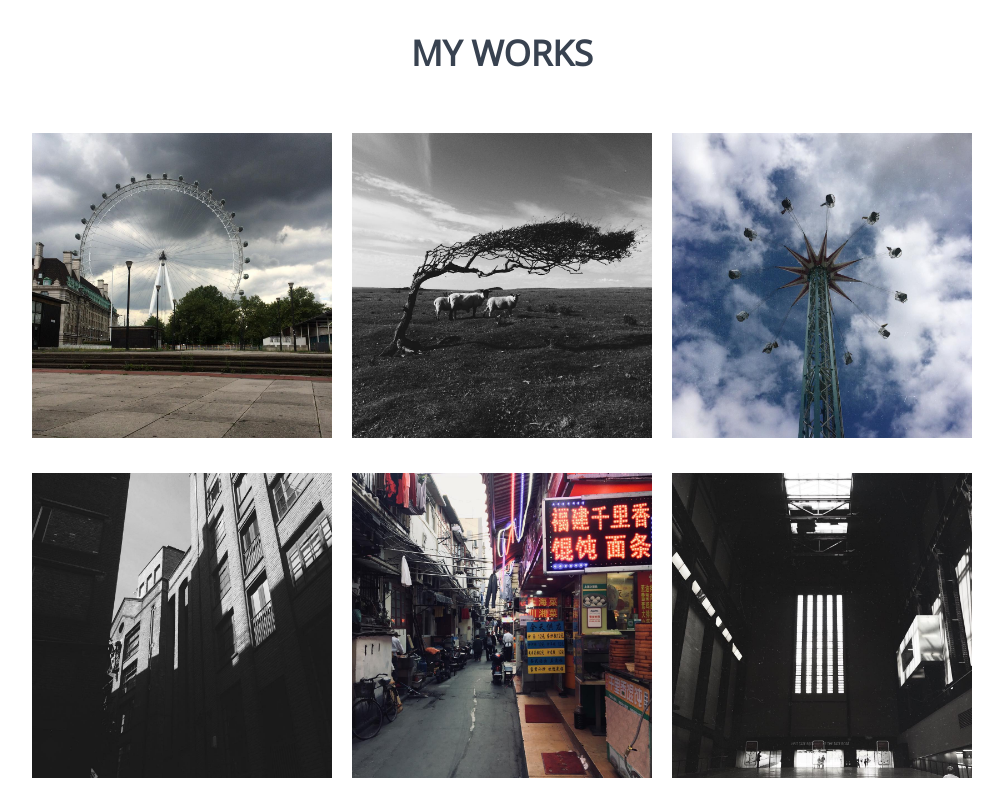
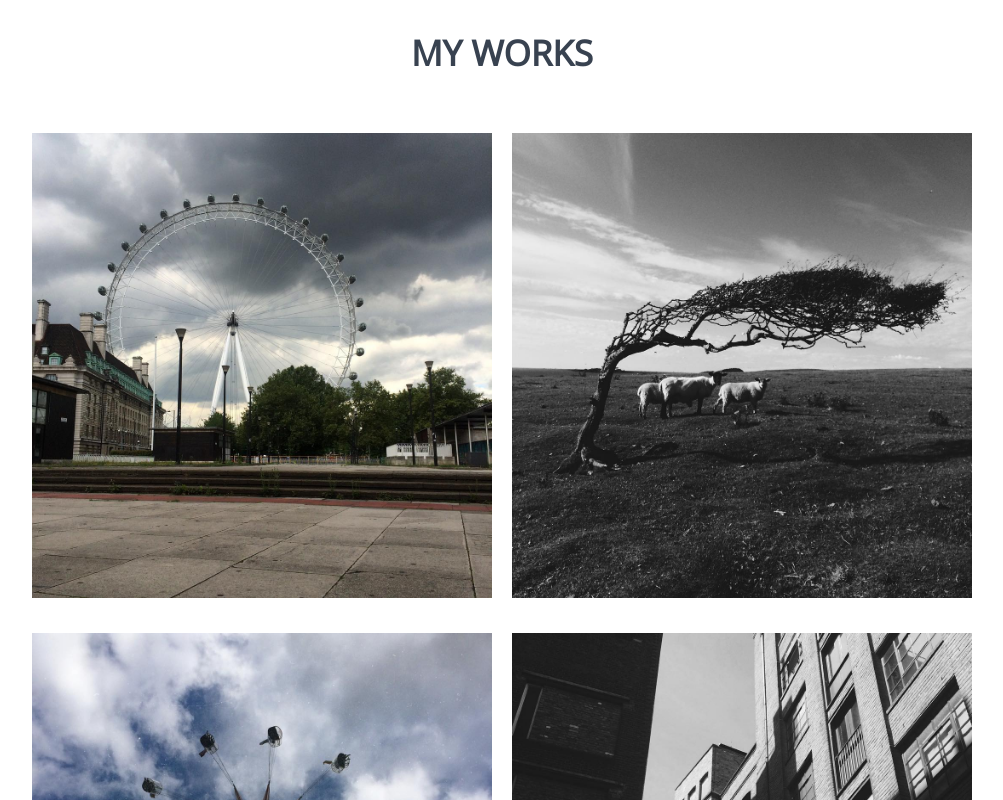
Before and after one commit to vikhan12/Homework03, a plain HTML site: page index.html in a window 1280 px wide. Shown: the part 740-1540 px from the top of the page, without its empty margins (138-1141 px from the left). Drawn offline with nearby package versions, Linux system fonts and the light colour scheme.

Commit message:
Image size fix

```diff
--- a/css/index.css
+++ b/css/index.css
@@ -85,9 +85,9 @@ h4 {
     -webkit-box-flex: 1;
     -ms-flex-positive: 1;
     flex-grow: 1;
-    -ms-flex-preferred-size: 270px;
-    flex-basis: 270px;
-    max-width: 700px;
+    -ms-flex-preferred-size: 250px;
+    flex-basis: 350px;
+    max-width:15000px;
     margin: 10px;
     padding-bottom: 15px;
 }
@@ -100,6 +100,10 @@ h4 {
 #toppic {
     max-width: 100%;
     height: auto;
+        background-attachment: scroll;
+    background-position: center;
+    background-repeat: no-repeat;
+    background-size: cover;
 }
 
 .redstuff {
```
